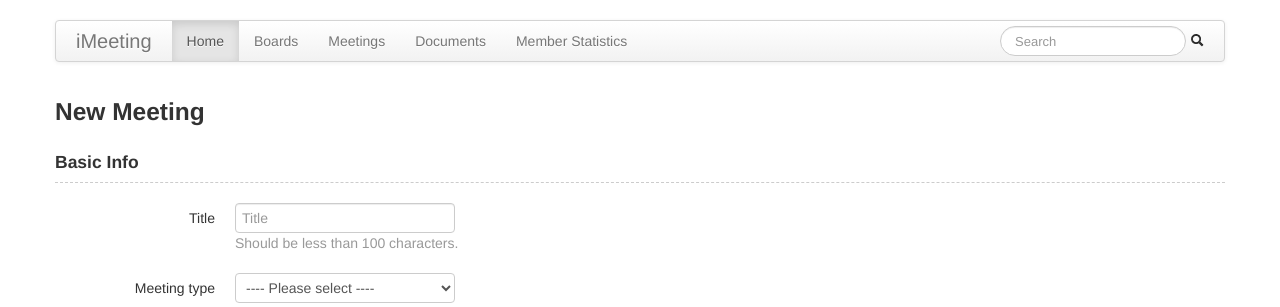
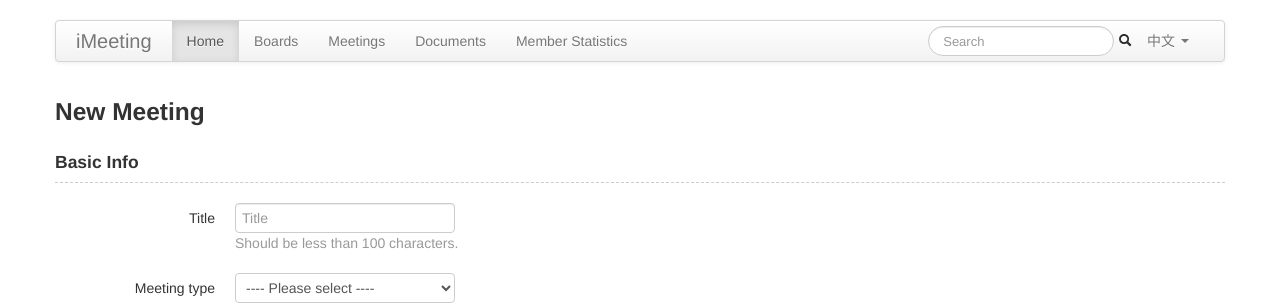
Before and after one commit to skymoney/SkyMeeting, a Django app: template SkyMeeting/templates/newMeeting.html in a window 1280 px wide. Shown: the top 307 px of the page. Run offline with Django 3.2, Linux system fonts and the light colour scheme; the template is opened without the code that fills it, so the values that code supplies are empty; some libraries are stand-ins or nearby versions.

Commit message:
update base template

```diff
--- a/SkyMeeting/templates/base.html
+++ b/SkyMeeting/templates/base.html
@@ -34,24 +34,42 @@
 						</a>
 						<a class="brand" href="">iMeeting</a>
 						<div class="nav-collapse collapse">
+							<!-- common nav -->
 							<ul class="nav">
 								<li class="active">
-									<a href="#">Home</a>
-
+									<a href="javascript:void(0);">Home</a>
 								</li>
 								<li>
-									<a href="#">Boards</a>
+									<a href="javascript:void(0);">Boards</a>
 								</li>
 								<li>
-									<a href="#">Meetings</a>
+									<a href="/meetings/">Meetings</a>
 								</li>
 								<li>
-									<a href="#">Documents</a>
+									<a href="javascript:void(0);">Documents</a>
 								</li>
 								<li>
-									<a href="#">Member Statistics</a>
+									<a href="/members/">Member Statistics</a>
 								</li>
 							</ul>
+							<!-- language select -->
+							<ul class="nav pull-right">
+								<li class="dropdown">
+									<a href="javascript:void(0);" class="dropdown-toggle" id="langDrop" role="button" data-toggle="dropdown">
+										<span>中文</span>
+										<b class="caret"></b>
+									</a>
+									<ul class="dropdown-menu" role="menu" aria-labelledby="langDrop">
+										<li role="presentataion">
+											<a href="javascript:void(0);" role="menuitem">中文</a>
+										</li>
+										<li role="presentataion">
+											<a href="javascript:void(0);" role="menuitem">English</a>
+										</li>
+									</ul>
+								</li>
+							</ul>
+							<!-- quick search -->
 							<form class="navbar-search pull-right" action="" method="get">
 								<input type="text" class="search-query span2" placeholder="Search" />
 								<span class=""><i class="icon-search"></i></span>
--- a/SkyMeeting/templates/newMeeting.html
+++ b/SkyMeeting/templates/newMeeting.html
@@ -734,15 +734,20 @@ $(function() {
     $messages = $('#uploadMsg');
 
     var uploader = new qq.FineUploaderBasic({
+    	multiple: false,
 		button: $fub[0],
 		request: {
      		endpoint: '/upfile/'
       	},
-      	multiple: false,
       	/*validation: {
       		allowedExtensions: ['jpeg', 'jpg', 'gif', 'png', 'pdf', 'docx', 'doc', 'pptx', 'ppt', 'xlsx', 'xls', 'txt', 'rar'],
         	sizeLimit: 104857600 // 100 MB = 100 * 1024 * 1024 bytes
       	},*/
+        /*deleteFile: {
+            enabled: true,
+            endpoint: '/upfile/',
+            forceConfirm: true
+        },*/
       	callbacks: {
         	onSubmit: function(id, fileName) {
 	          	$messages.append('<div id="file-' + id + '" class="alert" style="margin: 20px 0 0"></div>');
```
